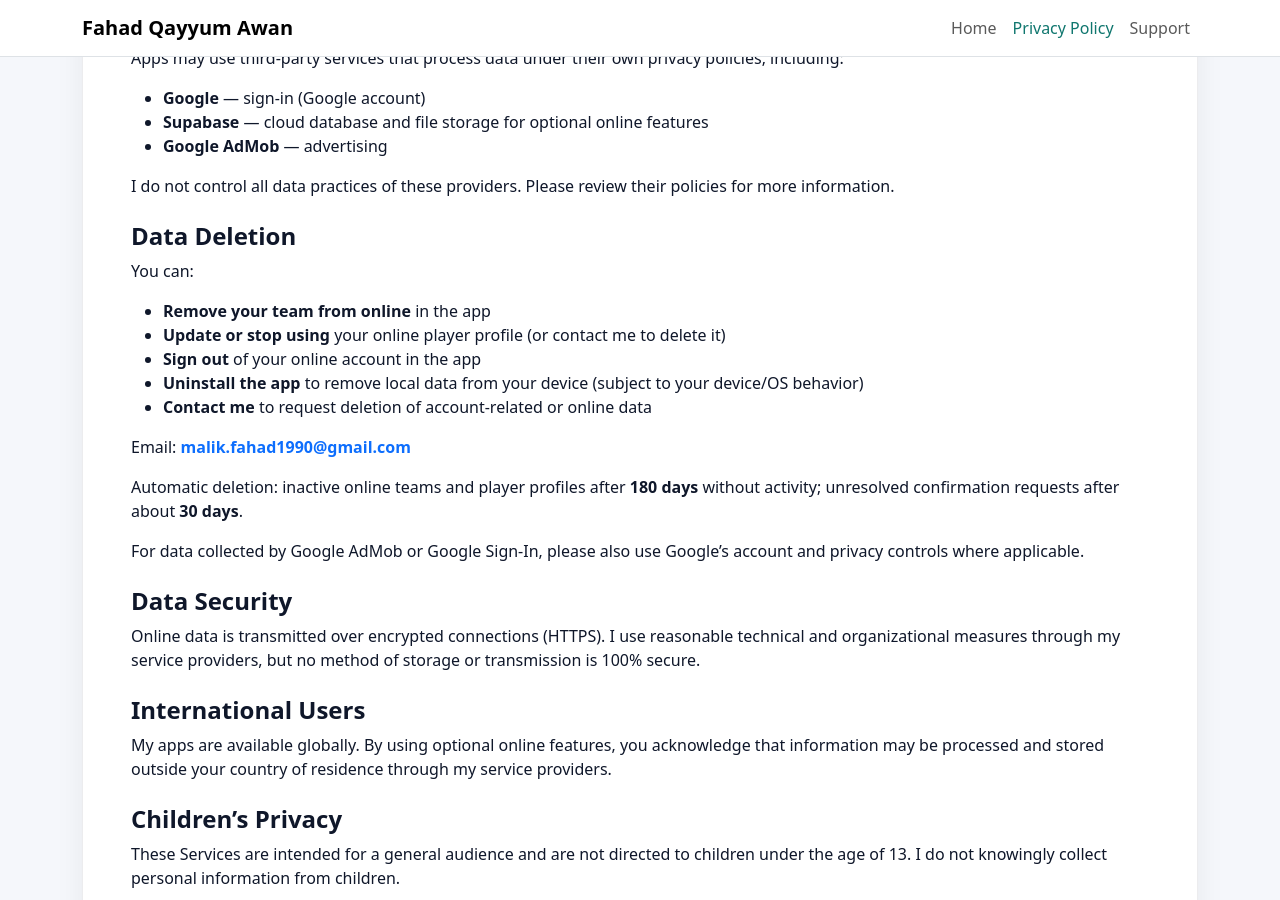
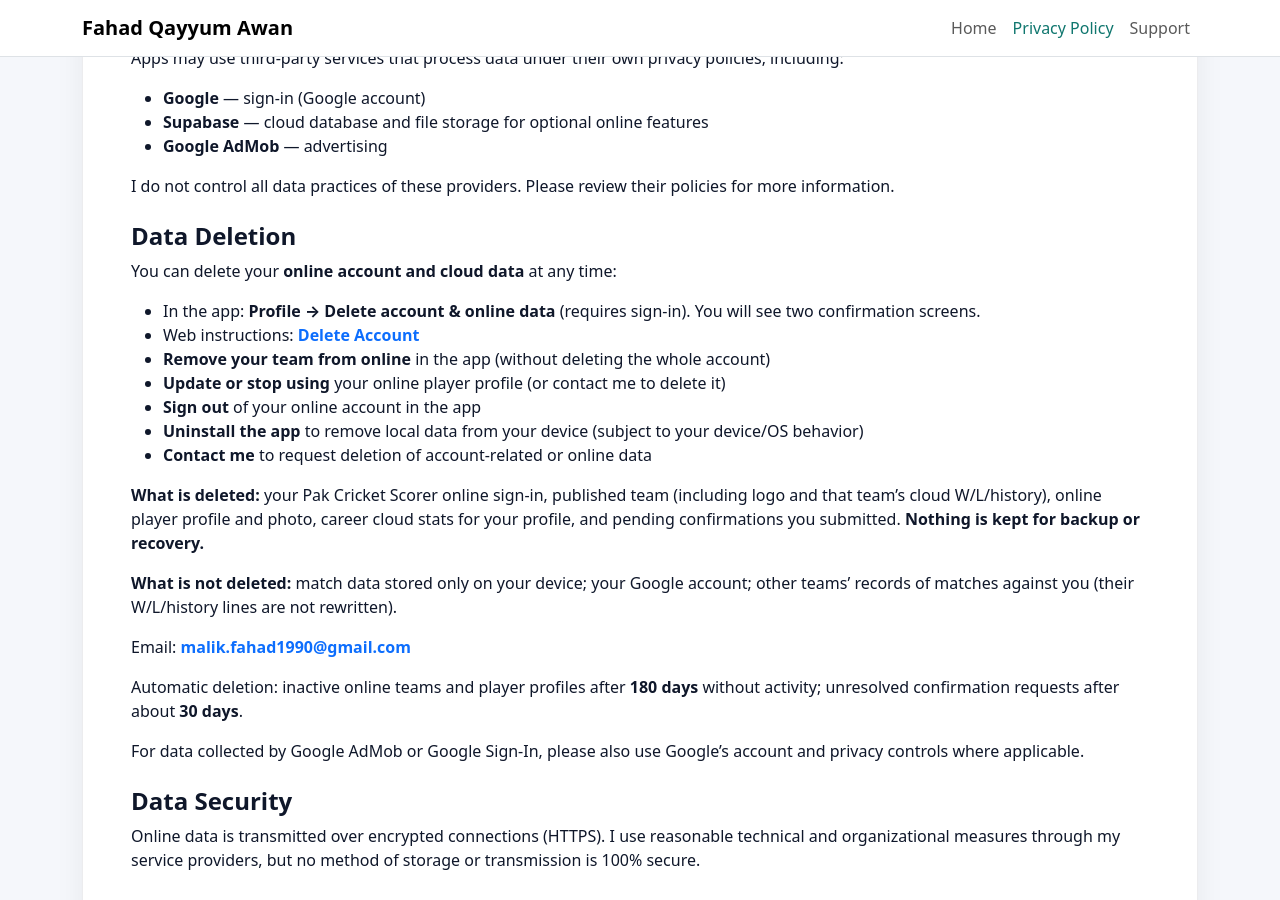
Before and after one commit to malikfqa/malikfqa.github.io, a Jekyll site: the page built from privacy-policy.html, in a window 1280 px wide and 900 px high, scrolled down 2466 px. Built offline with Jekyll 4.4.1, drawn with Linux system fonts in a browser that asks for light colours.

Commit message:
Update privacy-policy.html

```diff
--- a/privacy-policy.html
+++ b/privacy-policy.html
@@ -111,15 +111,21 @@ description: Privacy policy for apps and services by Fahad Qayyum Awan.
       </ul>
       <p>I do not control all data practices of these providers. Please review their policies for more information.</p>
 
-      <h2 class="h4 fw-bold mt-4">Data Deletion</h2>
-      <p>You can:</p>
+            <h2 class="h4 fw-bold mt-4">Data Deletion</h2>
+      <p>You can delete your <strong>online account and cloud data</strong> at any time:</p>
       <ul>
-        <li><strong>Remove your team from online</strong> in the app</li>
+        <li>In the app: <strong>Profile → Delete account &amp; online data</strong> (requires sign-in). You will see two confirmation screens.</li>
+        <li>Web instructions:
+          <a class="text-decoration-none fw-semibold" href="{{ '/delete-account' | relative_url }}">Delete Account</a>
+        </li>
+        <li><strong>Remove your team from online</strong> in the app (without deleting the whole account)</li>
         <li><strong>Update or stop using</strong> your online player profile (or contact me to delete it)</li>
         <li><strong>Sign out</strong> of your online account in the app</li>
         <li><strong>Uninstall the app</strong> to remove local data from your device (subject to your device/OS behavior)</li>
         <li><strong>Contact me</strong> to request deletion of account-related or online data</li>
       </ul>
+      <p><strong>What is deleted:</strong> your Pak Cricket Scorer online sign-in, published team (including logo and that team’s cloud W/L/history), online player profile and photo, career cloud stats for your profile, and pending confirmations you submitted. <strong>Nothing is kept for backup or recovery.</strong></p>
+      <p><strong>What is not deleted:</strong> match data stored only on your device; your Google account; other teams’ records of matches against you (their W/L/history lines are not rewritten).</p>
       <p>Email:
         <a class="text-decoration-none fw-semibold" href="mailto:malik.fahad1990@gmail.com">malik.fahad1990@gmail.com</a>
       </p>
```
